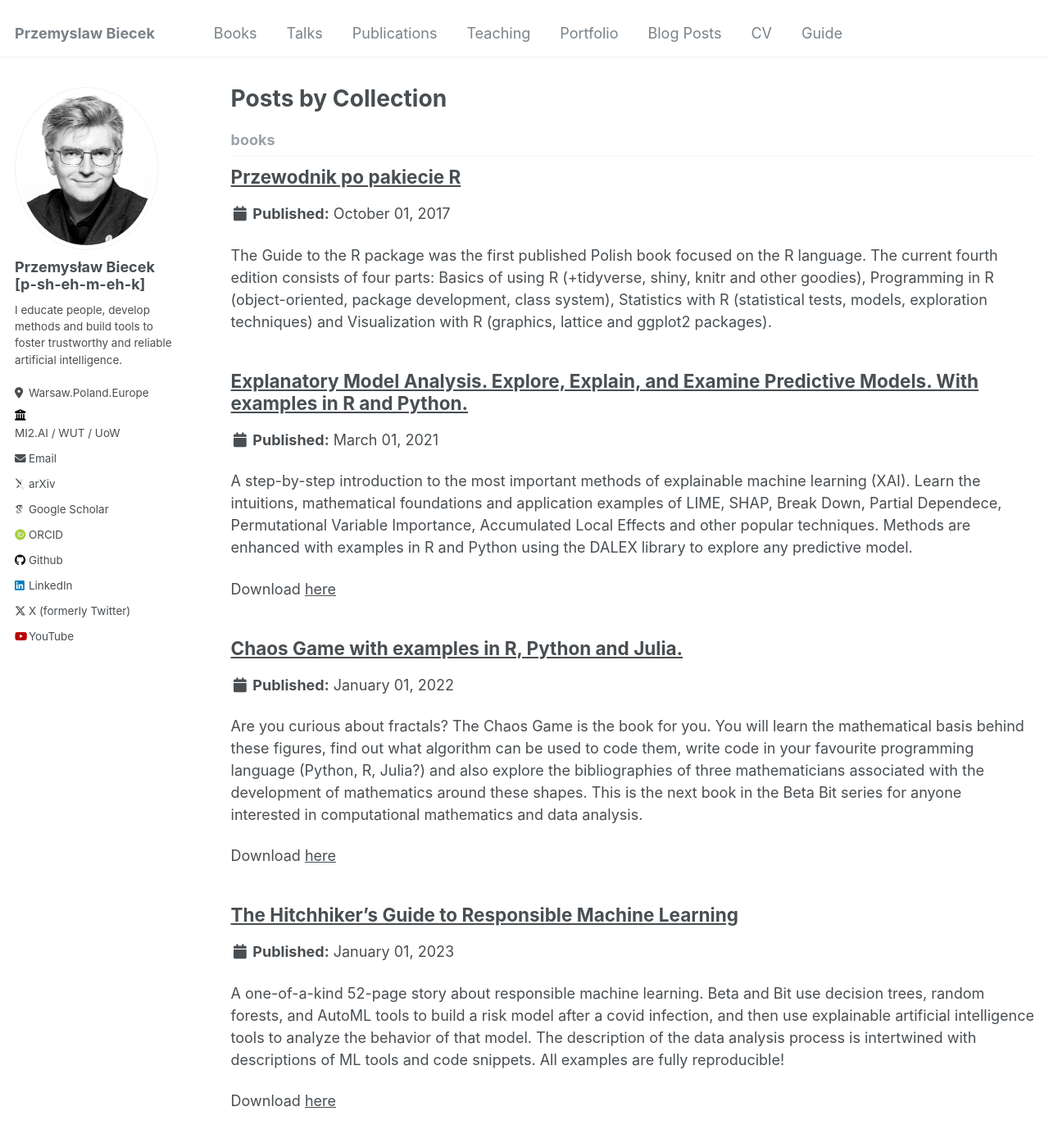
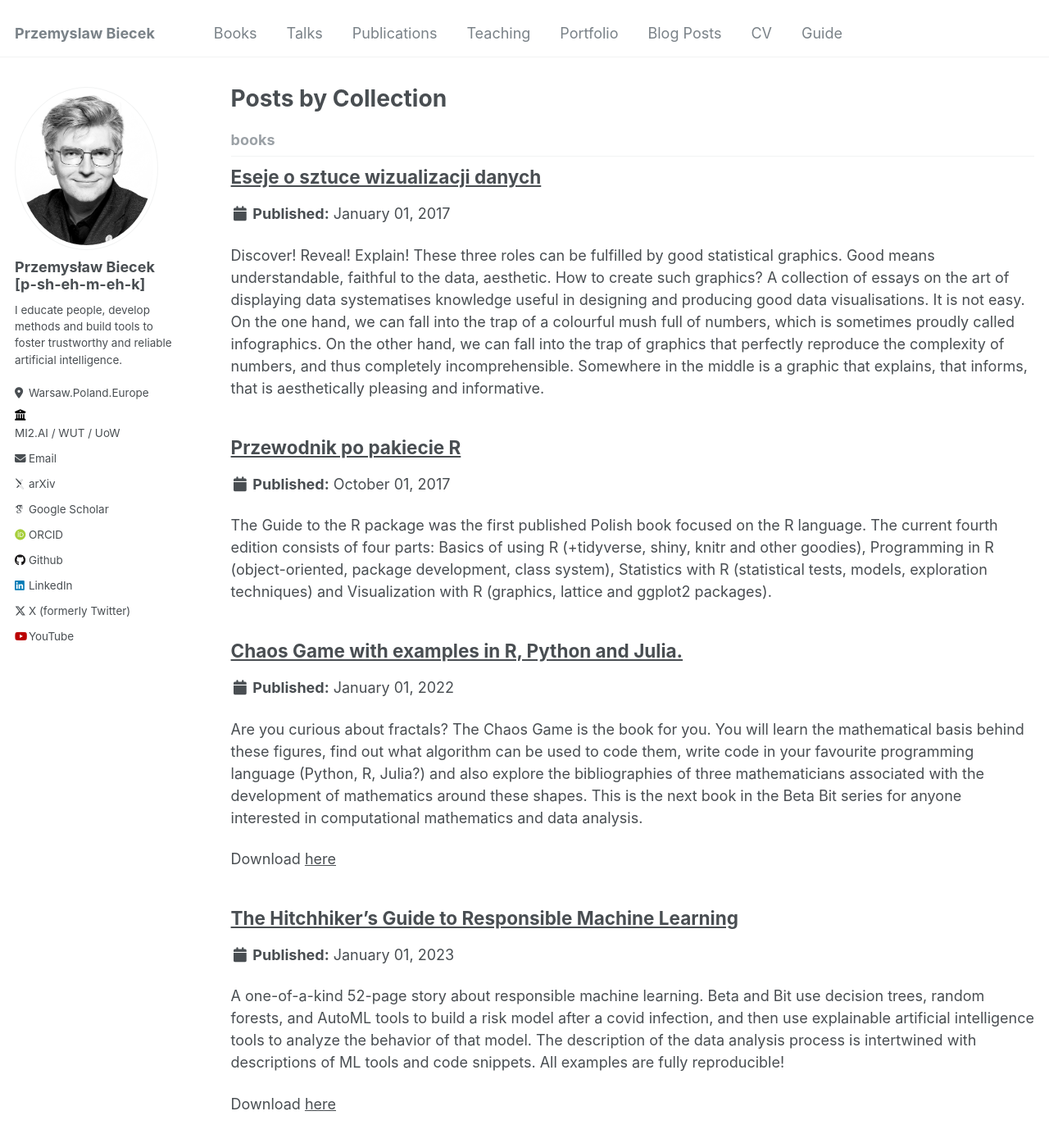
Before and after one commit to pbiecek/pbiecek.github.io, a Jekyll site: the page built from _pages/collection-archive.html, in a window 1280 px wide and 1400 px high. Shown: the top 1394 px of the window at 82% size. Built offline with Jekyll 4.4.1, drawn with Linux system fonts in a browser that asks for light colours; some web fonts are replaced; some of the changed text lies outside the part shown.

Commit message:
added eseje

```diff
--- /dev/null
+++ b/_books/2017-eseje.md
@@ -0,0 +1,31 @@
+---
+title: "Eseje o sztuce wizualizacji danych"
+collection: Books
+icon: "https://pbiecek.github.io/academicpages-website-temp/images/icon-book-eseje.png"
+permalink: /books/2017-eseje
+excerpt: "Discover! Reveal! Explain! These three roles can be fulfilled by good statistical graphics. Good means understandable, faithful to the data, aesthetic. How to create such graphics? A collection of essays on the art of displaying data systematises knowledge useful in designing and producing good data visualisations. It is not easy. On the one hand, we can fall into the trap of a colourful mush full of numbers, which is sometimes proudly called infographics. On the other hand, we can fall into the trap of graphics that perfectly reproduce the complexity of numbers, and thus completely incomprehensible. Somewhere in the middle is a graphic that explains, that informs, that is aesthetically pleasing and informative."
+paperurl-pl: 'http://biecek.pl/Eseje/'
+date: 2017-01-01
+---
+
+*Essays on the art of data visualisation*
+
+EN: Discover! Reveal! Explain! These three roles can be fulfilled by good statistical graphics. Good means understandable, faithful to the data, aesthetic. How to create such graphics? A collection of essays on the art of displaying data systematises knowledge useful in designing and producing good data visualisations. It is not easy. On the one hand, we can fall into the trap of a colourful mush full of numbers, which is sometimes proudly called infographics. On the other hand, we can fall into the trap of graphics that perfectly reproduce the complexity of numbers, and thus completely incomprehensible. Somewhere in the middle is a graphic that explains, that informs, that is aesthetically pleasing and informative.
+
+This collection of essays on the art of showing data is an attempt to systematise the knowledge useful for designing and making good data visualisations.
+
+It is not straightforward. On the one hand, we can fall into the trap of a mawkish mush full of numbers, which is sometimes proudly called infographics. On the other hand, we can fall into the trap of graphics that perfectly reproduce the complexity of numbers and are therefore completely incomprehensible.
+
+Somewhere in the middle is a graphic that explains, that informs, that is aesthetically pleasing and informative. The following essays contain examples of such graphics, together with numerous tips on how to create such graphics.
+
+*Eseje o sztuce wizualizacji danych*
+
+PL: Odkrywać! Ujawniać! Objaśniać! Te trzy role może spełniać dobra grafika statystyczna. Dobra czyli zrozumiała, wierna danym, estetyczna. Jak tworzyć taką grafikę? Zbiór esejów o sztuce pokazywania danych systematyzuje wiedzę przydatną do projektowania i wykonania dobrej wizualizacji danych. Nie jest to proste. Z jednej strony możemy wpaść w pułapkę pstrokatej papki najeżonej liczbami, którą czasem dumnie nazywa się infografiką. Z drugiej strony wpaść można w pułapkę grafiki idealnie odwzorowującej złożoność liczb a przez to zupełnie niezrozumiałej. Gdzieś po środku jest grafika, która wyjaśnia, która informuje, która jest estetyczna i informatywna.
+
+Zbiór esejów o sztuce pokazywania danych to próba usystematyzowania wiedzy przydatnej do projektowania i wykonania dobrej wizualizacji danych.
+
+Nie jest to proste. Z jednej strony możemy wpaść w pułapkę pstrokatej papki najeżonej liczbami, którą czasem dumnie nazywa się infografiką. Z drugiej strony wpaść można w pułapkę grafiki idealnie odwzorowującej złożoność liczb a przez to zupełnie niezrozumiałej.
+
+Gdzieś po środku jest grafika, która wyjaśnia, która informuje, która jest estetyczna i treściwa. W kolejnych esejach znajdują się przykłady takich grafik, wraz z licznymi wskazówkami jak takie grafiki tworzyć.
+
+![Cover](http://biecek.pl/EsejeO.jpg)
--- a/_books/2021-ema.md
+++ b/_books/2021-ema.md
@@ -5,7 +5,7 @@ permalink: /books/2021-ema
 excerpt: "A step-by-step introduction to the most important methods of explainable machine learning (XAI). Learn the intuitions, mathematical foundations and application examples of LIME, SHAP, Break Down, Partial Dependece, Permutational Variable Importance, Accumulated Local Effects and other popular techniques. Methods are enhanced with examples in R and Python using the DALEX library to explore any predictive model."
 icon: "https://pbiecek.github.io/academicpages-website-temp/images/icon-book-ema.png"
 paperurl: 'https://ema.drwhy.ai/'
-date: 2021-03-01
+date: 2024-03-01
 ---
 
 *Explanatory Model Analysis.*
```
Also changed, not shown: images/icon-book-eseje.png (added).
